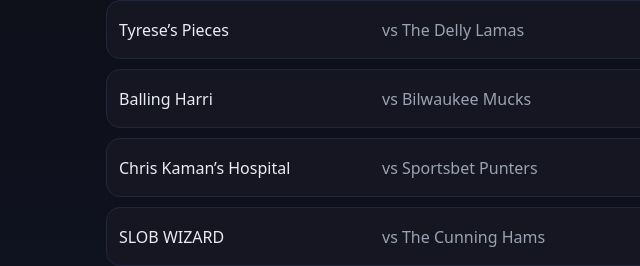
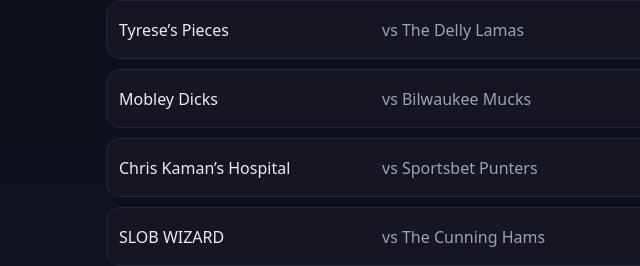
Before and after one commit to leethjames/Malik-Beasley-Basement-Picks, a plain HTML site: page index.html in a window 1280 px wide. Shown: the part 382-648 px from the top of the page, 0-640 px from the left. Drawn offline with Linux system fonts and the light colour scheme.

Commit message:
Update index.html

```diff
--- a/index.html
+++ b/index.html
@@ -90,7 +90,7 @@
     ["Tingus Pingus","Launceston Pasty Bois"],
     ["Premium Tyrese’s Pieces","The Dell-Apacas"],
     ["Tyrese’s Pieces","The Delly Lamas"],
-    ["Balling Harri","Bilwaukee Mucks"],
+    ["Mobley Dicks","Bilwaukee Mucks"],
     ["Chris Kaman’s Hospital","Sportsbet Punters"],
     ["SLOB WIZARD","The Cunning Hams"],
   ]},
@@ -99,7 +99,7 @@
     ["Launceston Pasty Bois","The Delly Lamas"],
     ["Premium Tyrese’s Pieces","Bilwaukee Mucks"],
     ["Tyrese’s Pieces","Sportsbet Punters"],
-    ["Balling Harri","The Cunning Hams"],
+    ["Mobley Dicks","The Cunning Hams"],
     ["Chris Kaman’s Hospital","SLOB WIZARD"],
   ]},
   { round: 3, label:"RIVALRY WEEK", games: [
@@ -108,7 +108,7 @@
     ["Launceston Pasty Bois","Sportsbet Punters"],
     ["White & Thompson Associates","The Cunning Hams"],
     ["Tyrese’s Pieces","SLOB WIZARD"],
-    ["Balling Harri","Chris Kaman’s Hospital"],
+    ["Mobley Dicks","Chris Kaman’s Hospital"],
   ]},
   { round: 4,  games: [
     ["Tingus Pingus","Bilwaukee Mucks"],
@@ -116,42 +116,42 @@
     ["The Dell-Apacas","The Cunning Hams"],
     ["Launceston Pasty Bois","SLOB WIZARD"],
     ["White & Thompson Associates","Chris Kaman’s Hospital"],
-    ["Tyrese’s Pieces","Balling Harri"],
+    ["Tyrese’s Pieces","Mobley Dicks"],
   ]},
   { round: 5,  games: [
     ["Tingus Pingus","Sportsbet Punters"],
     ["Bilwaukee Mucks","The Cunning Hams"],
     ["The Delly Lamas","SLOB WIZARD"],
     ["The Dell-Apacas","Chris Kaman’s Hospital"],
-    ["Launceston Pasty Bois","Balling Harri"],
+    ["Launceston Pasty Bois","Mobley Dicks"],
     ["White & Thompson Associates","Tyrese’s Pieces"],
   ]},
   { round: 6,  games: [
     ["Tingus Pingus","The Cunning Hams"],
     ["Sportsbet Punters","SLOB WIZARD"],
     ["Bilwaukee Mucks","Chris Kaman’s Hospital"],
-    ["The Delly Lamas","Balling Harri"],
+    ["The Delly Lamas","Mobley Dicks"],
     ["The Dell-Apacas","Tyrese’s Pieces"],
     ["Launceston Pasty Bois","White & Thompson Associates"],
   ]},
   { round: 7,  games: [
     ["Tingus Pingus","SLOB WIZARD"],
     ["The Cunning Hams","Chris Kaman’s Hospital"],
-    ["Sportsbet Punters","Balling Harri"],
+    ["Sportsbet Punters","Mobley Dicks"],
     ["Bilwaukee Mucks","Tyrese’s Pieces"],
     ["The Delly Lamas","White & Thompson Associates"],
     ["The Dell-Apacas","Launceston Pasty Bois"],
   ]},
   { round: 8,  games: [
     ["Tingus Pingus","Chris Kaman’s Hospital"],
-    ["SLOB WIZARD","Balling Harri"],
+    ["SLOB WIZARD","Mobley Dicks"],
     ["The Cunning Hams","Tyrese’s Pieces"],
     ["Sportsbet Punters","White & Thompson Associates"],
     ["Bilwaukee Mucks","Launceston Pasty Bois"],
     ["The Delly Lamas","The Dell-Apacas"],
   ]},
   { round: 9,  games: [
-    ["Tingus Pingus","Balling Harri"],
+    ["Tingus Pingus","Mobley Dicks"],
     ["Chris Kaman’s Hospital","Tyrese’s Pieces"],
     ["SLOB WIZARD","White & Thompson Associates"],
     ["The Cunning Hams","Launceston Pasty Bois"],
@@ -160,7 +160,7 @@
   ]},
   { round:10, games: [
     ["Tingus Pingus","Tyrese’s Pieces"],
-    ["Balling Harri","White & Thompson Associates"],
+    ["Mobley Dicks","White & Thompson Associates"],
     ["Chris Kaman’s Hospital","Launceston Pasty Bois"],
     ["SLOB WIZARD","The Dell-Apacas"],
     ["The Cunning Hams","The Delly Lamas"],
@@ -169,7 +169,7 @@
   { round:11, games: [
     ["Tingus Pingus","White & Thompson Associates"],
     ["Tyrese’s Pieces","Launceston Pasty Bois"],
-    ["Balling Harri","The Dell-Apacas"],
+    ["Mobley Dicks","The Dell-Apacas"],
     ["Chris Kaman’s Hospital","The Delly Lamas"],
     ["SLOB WIZARD","Bilwaukee Mucks"],
     ["The Cunning Hams","Sportsbet Punters"],
@@ -178,7 +178,7 @@
     ["Tingus Pingus","Launceston Pasty Bois"],
     ["White & Thompson Associates","The Dell-Apacas"],
     ["Tyrese’s Pieces","The Delly Lamas"],
-    ["Balling Harri","Bilwaukee Mucks"],
+    ["Mobley Dicks","Bilwaukee Mucks"],
     ["Chris Kaman’s Hospital","Sportsbet Punters"],
     ["SLOB WIZARD","The Cunning Hams"],
   ]},
@@ -187,7 +187,7 @@
     ["Launceston Pasty Bois","The Delly Lamas"],
     ["White & Thompson Associates","Bilwaukee Mucks"],
     ["Tyrese’s Pieces","Sportsbet Punters"],
-    ["Balling Harri","The Cunning Hams"],
+    ["Mobley Dicks","The Cunning Hams"],
     ["Chris Kaman’s Hospital","SLOB WIZARD"],
   ]},
   { round:14, games: [
@@ -196,7 +196,7 @@
     ["Launceston Pasty Bois","Sportsbet Punters"],
     ["White & Thompson Associates","The Cunning Hams"],
     ["Tyrese’s Pieces","SLOB WIZARD"],
-    ["Balling Harri","Chris Kaman’s Hospital"],
+    ["Mobley Dicks","Chris Kaman’s Hospital"],
   ]},
   { round:15, games: [
     ["Tingus Pingus","Bilwaukee Mucks"],
@@ -204,28 +204,28 @@
     ["The Dell-Apacas","The Cunning Hams"],
     ["Launceston Pasty Bois","SLOB WIZARD"],
     ["White & Thompson Associates","Chris Kaman’s Hospital"],
-    ["Tyrese’s Pieces","Balling Harri"],
+    ["Tyrese’s Pieces","Mobley Dicks"],
   ]},
   { round:16, games: [
     ["Tingus Pingus","Sportsbet Punters"],
     ["Bilwaukee Mucks","The Cunning Hams"],
     ["The Delly Lamas","SLOB WIZARD"],
     ["The Dell-Apacas","Chris Kaman’s Hospital"],
-    ["Launceston Pasty Bois","Balling Harri"],
+    ["Launceston Pasty Bois","Mobley Dicks"],
     ["White & Thompson Associates","Tyrese’s Pieces"],
   ]},
   { round:17, games: [
     ["Tingus Pingus","The Cunning Hams"],
     ["Sportsbet Punters","SLOB WIZARD"],
     ["Bilwaukee Mucks","Chris Kaman’s Hospital"],
-    ["The Delly Lamas","Balling Harri"],
+    ["The Delly Lamas","Mobley Dicks"],
     ["The Dell-Apacas","Tyrese’s Pieces"],
     ["Launceston Pasty Bois","White & Thompson Associates"],
   ]},
   { round:18, games: [
     ["Tingus Pingus","SLOB WIZARD"],
     ["The Cunning Hams","Chris Kaman’s Hospital"],
-    ["Sportsbet Punters","Balling Harri"],
+    ["Sportsbet Punters","Mobley Dicks"],
     ["Bilwaukee Mucks","Tyrese’s Pieces"],
     ["The Delly Lamas","White & Thompson Associates"],
     ["The Dell-Apacas","Launceston Pasty Bois"],
```
